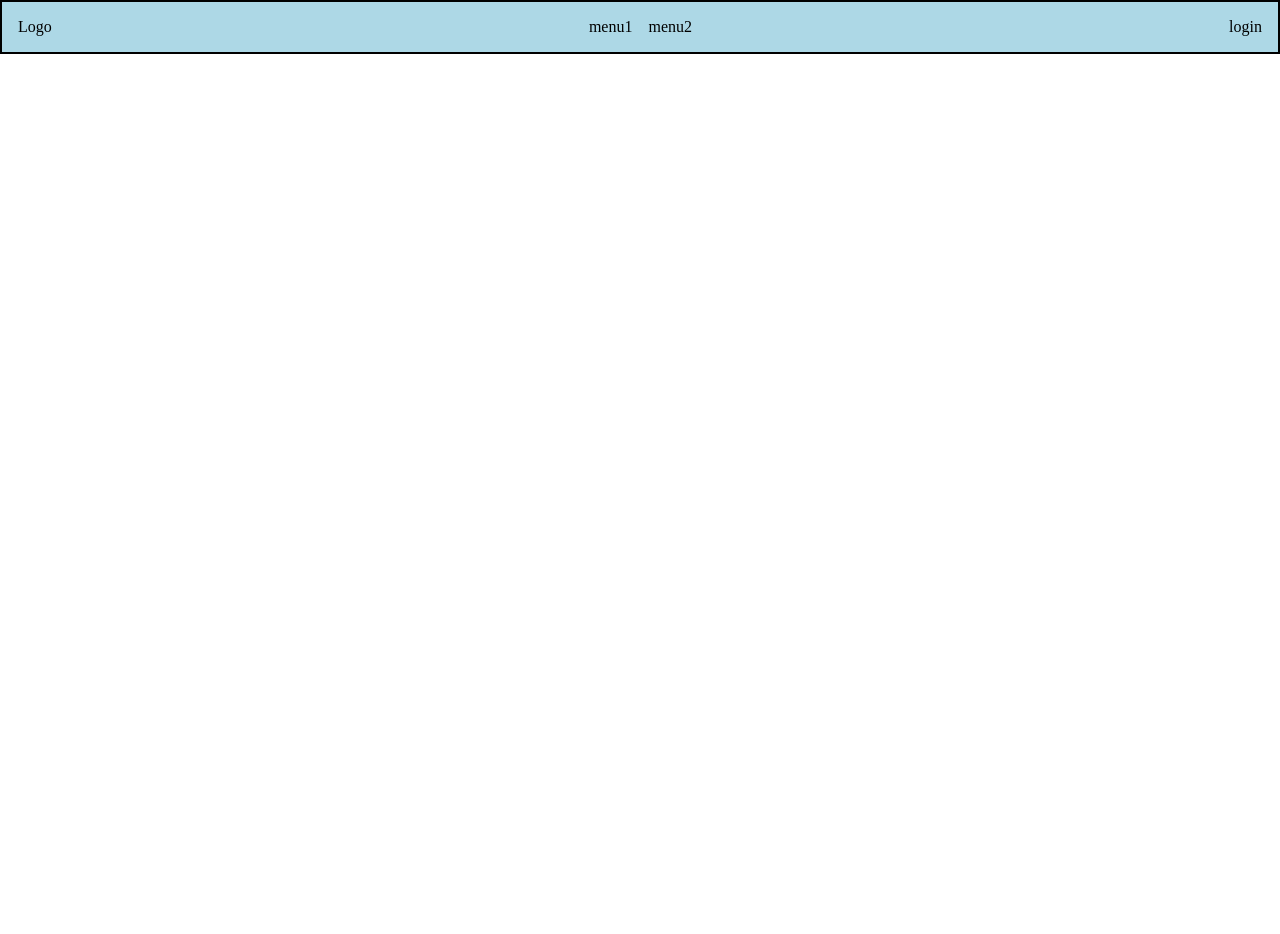
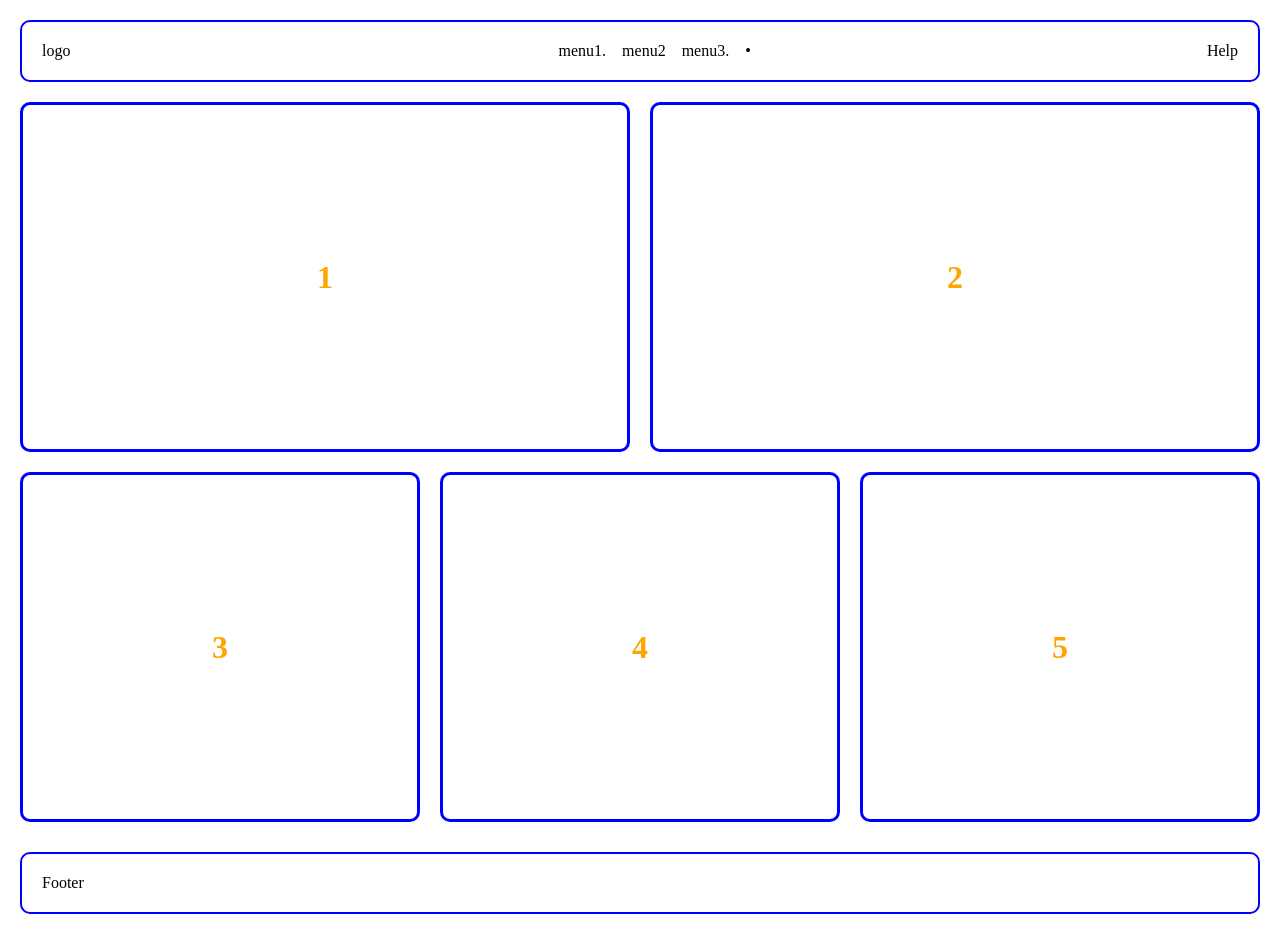
Before and after one commit to Peetiphat1/lab, a plain HTML site: page lab3/3/index.html in a window 1280 px wide. Before the commit the page ends 800 px from the top, so only its background shows below. Drawn offline with Linux system fonts and the light colour scheme.

Commit message:
Add files via upload

```diff
--- a/lab3/3/index.html
+++ b/lab3/3/index.html
@@ -1,22 +1,40 @@
 <!DOCTYPE html>
 <html lang="en">
-
 <head>
     <meta charset="UTF-8">
     <meta name="viewport" content="width=device-width, initial-scale=1.0">
-    <title>Document</title>
+    <title>Flexbox Layout</title>
     <link rel="stylesheet" href="style.css">
 </head>
+<body>
+    <nav>
+        <div class="Logo">logo</div>
+        <div class="menu">
+            <div>menu1.</div>
+            <div>menu2</div>
+            <div>menu3.</div>
+            <div>•</div>
+        </div>
+        <div class="login">Help</div>
+    </nav>
 
-<body>
-    <nav class="container">
-        <div class="Logo">Logo</div>
-        <div class="menu">
-            <div>menu1</div>
-            <div>menu2</div>
+    <main class="content">
+        <div class="row row1">
+            <div class="box">1</div>
+            <div class="box">2</div>
         </div>
-        <div class="login">login</div>
-    </nav>
+
+        <div class="row row2">
+            <div class="box">3</div>
+            <div class="box">4</div>
+            <div class="box">5</div>
+        </div>
+    </main>
+
+
 </body>
+   <footer>
+        Footer
+    </footer>
 
 </html>
--- a/lab3/3/style.css
+++ b/lab3/3/style.css
@@ -1,36 +1,63 @@
-*{
+* {
     margin: 0;
     padding: 0;
+    box-sizing: border-box;
 }
 
-/* nav{
+body {
+    padding: 20px;
     display: flex;
-    justify-content: space-between;
-    background-color: lightpink;
-    padding: 1em;
+    flex-direction: column;
+    gap: 20px;
 }
 
-.menu{
+
+nav {
     display: flex;
-    gap: 1em;
-} */
-
-nav{
-    display: flex;
-    border: 2px solid black ;
-    background: lightblue;
-    padding:  1em;
+    align-items: center;
+    border: 2px solid blue;
+    border-radius: 10px;
+    padding: 20px;
 }
 
-.Logo{
+.Logo {
     margin-right: auto;
 }
 
-.menu{
+.menu {
     display: flex;
     gap: 1em;
+    margin-right: auto;
+    margin-left: 2em;
 }
 
-.login{
-    margin-left: auto;
+.content {
+    display: flex;
+    flex-direction: column;
+    gap: 20px;
 }
+
+.row {
+    display: flex;
+    gap: 20px;
+}
+
+.box {
+    border: 3px solid blue;
+    border-radius: 10px;
+    display: flex;
+    justify-content: center;
+    align-items: center;
+    font-size: 2rem;
+    font-weight: bold;
+    color: orange;
+    height: 350px;
+    flex: 1;
+}
+
+footer {
+    border: 2px solid blue;
+    border-radius: 10px;
+    padding: 20px;
+    margin-top: 10px;
+}
```
